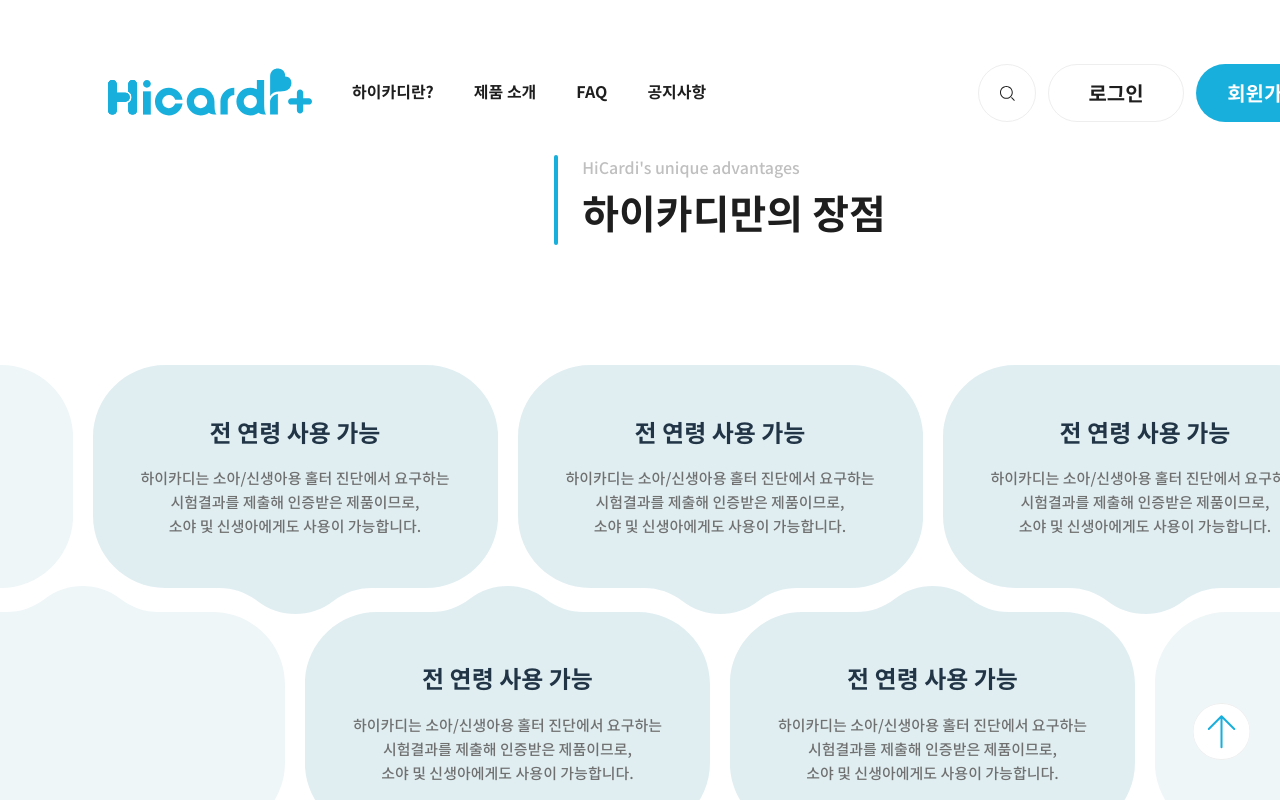
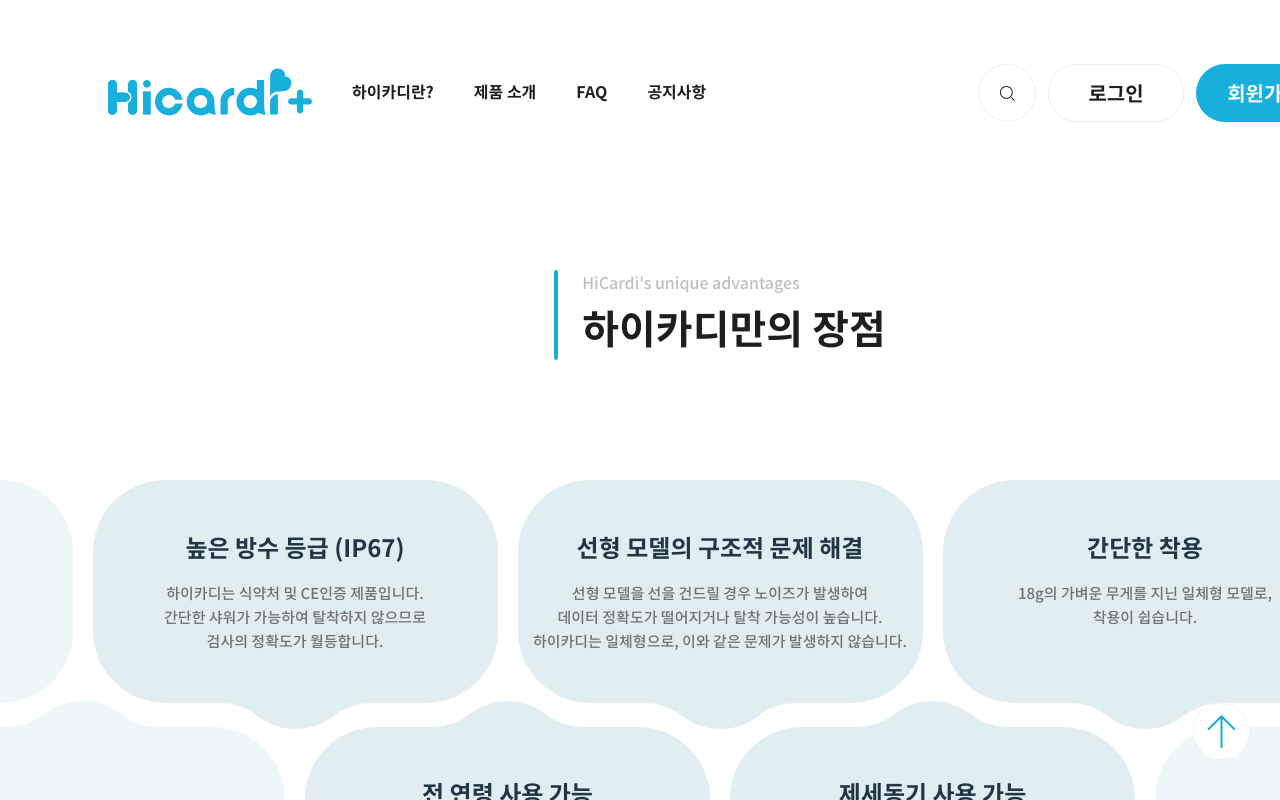
Before and after one commit to DONGA-ST-A/Frontend, a React (Vite) app: page / in a window 1280 px wide. Shown: the top 800 px of the page. Built offline with nearby package versions, Linux system fonts and the light colour scheme; the HTML template or start-up script is replaced by a standard one.

Commit message:
fix(Advantage): update text

```diff
--- a/src/components/MainPage/Advantage.tsx
+++ b/src/components/MainPage/Advantage.tsx
@@ -1,8 +1,3 @@
-/* import styled from "styled-components";
-
-import MainImg from "@/assets/figure/img_advantage_1.svg"; */
-/* import SubImg from "@/assets/figure/img_advantage_2.svg"; */
-
 import styled, { css } from "styled-components";
 
 import SubImg from "@/assets/figure/img_advantage_1.svg";
@@ -13,7 +8,7 @@ import Title from "./Title";
 
 const Advantage = () => {
   return (
-    <div>
+    <Container>
       <Title
         titleEn="HiCardi's unique advantages"
         titleKo="하이카디만의 장점"
@@ -23,32 +18,31 @@ const Advantage = () => {
           <div className="subImg" />
           <AdvantageElement
             position="upper"
-            title="전 연령 사용 가능"
+            title="높은 방수 등급 (IP67)"
           >
             <p>
-              <span>하이카디는 소아/신생아용 홀터 진단에서 요구하는</span>
-              <span>시험결과를 제출해 인증받은 제품이므로,</span>
-              <span>소야 및 신생아에게도 사용이 가능합니다.</span>
+              <span>하이카디는 식약처 및 CE인증 제품입니다.</span>
+              <span>간단한 샤워가 가능하여 탈착하지 않으므로</span>
+              <span>검사의 정확도가 월등합니다.</span>
             </p>
           </AdvantageElement>
           <AdvantageElement
             position="upper"
-            title="전 연령 사용 가능"
+            title="선형 모델의 구조적 문제 해결"
           >
             <p>
-              <span>하이카디는 소아/신생아용 홀터 진단에서 요구하는</span>
-              <span>시험결과를 제출해 인증받은 제품이므로,</span>
-              <span>소야 및 신생아에게도 사용이 가능합니다.</span>
+              <span>선형 모델을 선을 건드릴 경우 노이즈가 발생하여</span>
+              <span>데이터 정확도가 떨어지거나 탈착 가능성이 높습니다.</span>
+              <span>하이카디는 일체형으로, 이와 같은 문제가 발생하지 않습니다.</span>
             </p>
           </AdvantageElement>
           <AdvantageElement
             position="upper"
-            title="전 연령 사용 가능"
+            title="간단한 착용"
           >
             <p>
-              <span>하이카디는 소아/신생아용 홀터 진단에서 요구하는</span>
-              <span>시험결과를 제출해 인증받은 제품이므로,</span>
-              <span>소야 및 신생아에게도 사용이 가능합니다.</span>
+              <span>18g의 가벼운 무게를 지닌 일체형 모델로,</span>
+              <span>착용이 쉽습니다.</span>
             </p>
           </AdvantageElement>
           <div className="subImg" />
@@ -67,20 +61,24 @@ const Advantage = () => {
           </AdvantageElement>
           <AdvantageElement
             position="bottom"
-            title="전 연령 사용 가능"
+            title="제세동기 사용 가능"
           >
             <p>
-              <span>하이카디는 소아/신생아용 홀터 진단에서 요구하는</span>
-              <span>시험결과를 제출해 인증받은 제품이므로,</span>
-              <span>소야 및 신생아에게도 사용이 가능합니다.</span>
+              <span>Defilbrillation Protection 기능이 탑재되어</span>
+              <span>착용한 상태로 제세동기 사용이 가능합니다.</span>
             </p>
           </AdvantageElement>
           <div className="subImg" />
         </ElementContainer>
       </InnerAdvantage>
-    </div>
+    </Container>
   );
 };
+
+const Container = styled.div`
+  padding-top: 115px;
+  padding-bottom: 165px;
+`;
 
 const InnerAdvantage = styled.div`
   max-width: 1440px;
```
